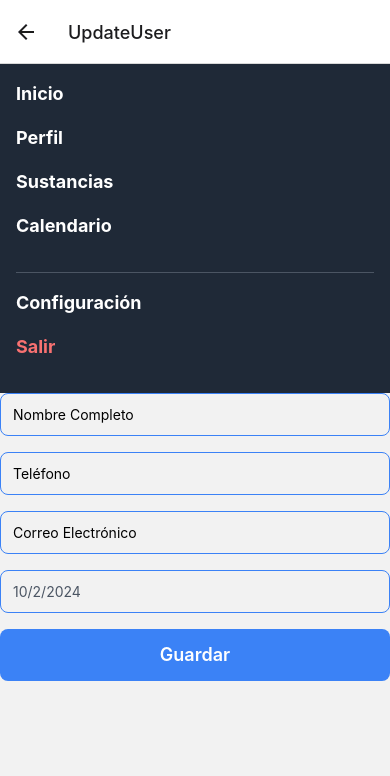
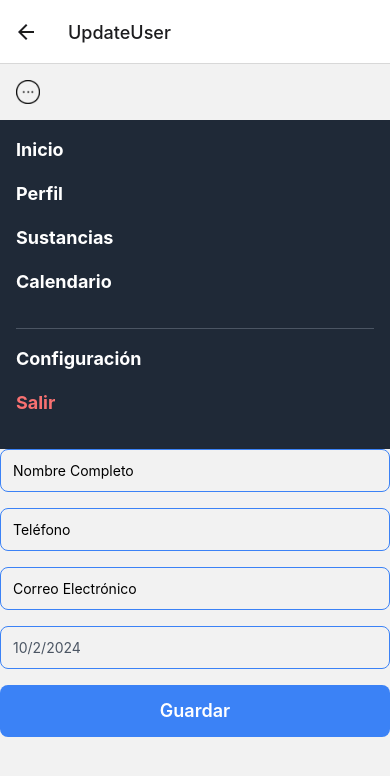
Before and after one commit to Luishp0/AcuaCodeMovil, a React Native app: screen /UpdateUser in a window 390 px wide. Shown: the top 776 px of the page. Built offline with nearby package versions, Linux system fonts and the light colour scheme.

Commit message:
icono agregado en navbar

```diff
--- a/assets/NavBar.jsx
+++ b/assets/NavBar.jsx
@@ -1,51 +1,60 @@
-import React from 'react';
-import { View, Text, TouchableOpacity } from 'react-native';
+import React, { useState } from 'react';
+import { View, Text, TouchableOpacity, Image } from 'react-native';
 import tw from 'twrnc';
+import NavbarIcon from "../icons/NavbarIcon.png"; // Import the toggle icon
 
 const Navbar = ({ navigation }) => {
+  const [isVisible, setIsVisible] = useState(true); // State to control navbar visibility
 
   const handleNavigate = (screen) => {
-    navigation.navigate(screen); // Navega a la pantalla correspondiente
+    navigation.navigate(screen);
   };
 
   return (
+    <View>
+      {/* Toggle Button */}
+      <TouchableOpacity onPress={() => setIsVisible(!isVisible)} style={tw`p-4`}>
+        <Image
+          source={NavbarIcon}
+          style={{ width: 24, height: 24 }} // Directly set width and height here
+          resizeMode="contain"
+        />
+      </TouchableOpacity>
+
+      {isVisible && (
         <View style={tw`bg-gray-800 p-4`}>
-      {/* Menú Principal */}
+          {/* Navbar Menu */}
           <View style={tw`mb-4`}>
-        {/* Botón de Inicio */}
             <TouchableOpacity onPress={() => handleNavigate('Home')} style={tw`flex-row items-center mb-4`}>
               <Text style={tw`text-white text-lg font-bold`}>Inicio</Text>
             </TouchableOpacity>
 
-        {/* Botón de Perfil */}
             <TouchableOpacity onPress={() => handleNavigate('UpdateUser')} style={tw`flex-row items-center mb-4`}>
               <Text style={tw`text-white text-lg font-bold`}>Perfil</Text>
             </TouchableOpacity>
 
-        {/* Botón de Sustancias */}
             <TouchableOpacity onPress={() => handleNavigate('Substances')} style={tw`flex-row items-center mb-4`}>
               <Text style={tw`text-white text-lg font-bold`}>Sustancias</Text>
             </TouchableOpacity>
 
-        {/* Botón de Calendario */}
             <TouchableOpacity onPress={() => handleNavigate('Calendar')} style={tw`flex-row items-center mb-4`}>
               <Text style={tw`text-white text-lg font-bold`}>Calendario</Text>
             </TouchableOpacity>
           </View>
 
-      {/* Configuración */}
+          {/* Settings Section */}
           <View style={tw`mb-4 border-t border-gray-600 pt-4`}>
-        {/* Botón de Configuración */}
             <TouchableOpacity onPress={() => handleNavigate('Settings')} style={tw`flex-row items-center mb-4`}>
               <Text style={tw`text-white text-lg font-bold`}>Configuración</Text>
             </TouchableOpacity>
 
-        {/* Botón de Cerrar Sesión */}
             <TouchableOpacity onPress={() => handleNavigate('Login')} style={tw`flex-row items-center`}>
               <Text style={tw`text-red-400 text-lg font-bold`}>Salir</Text>
             </TouchableOpacity>
           </View>
         </View>
+      )}
+    </View>
   );
 };
 
```
Lines whose indentation alone changed are shown as unchanged.
